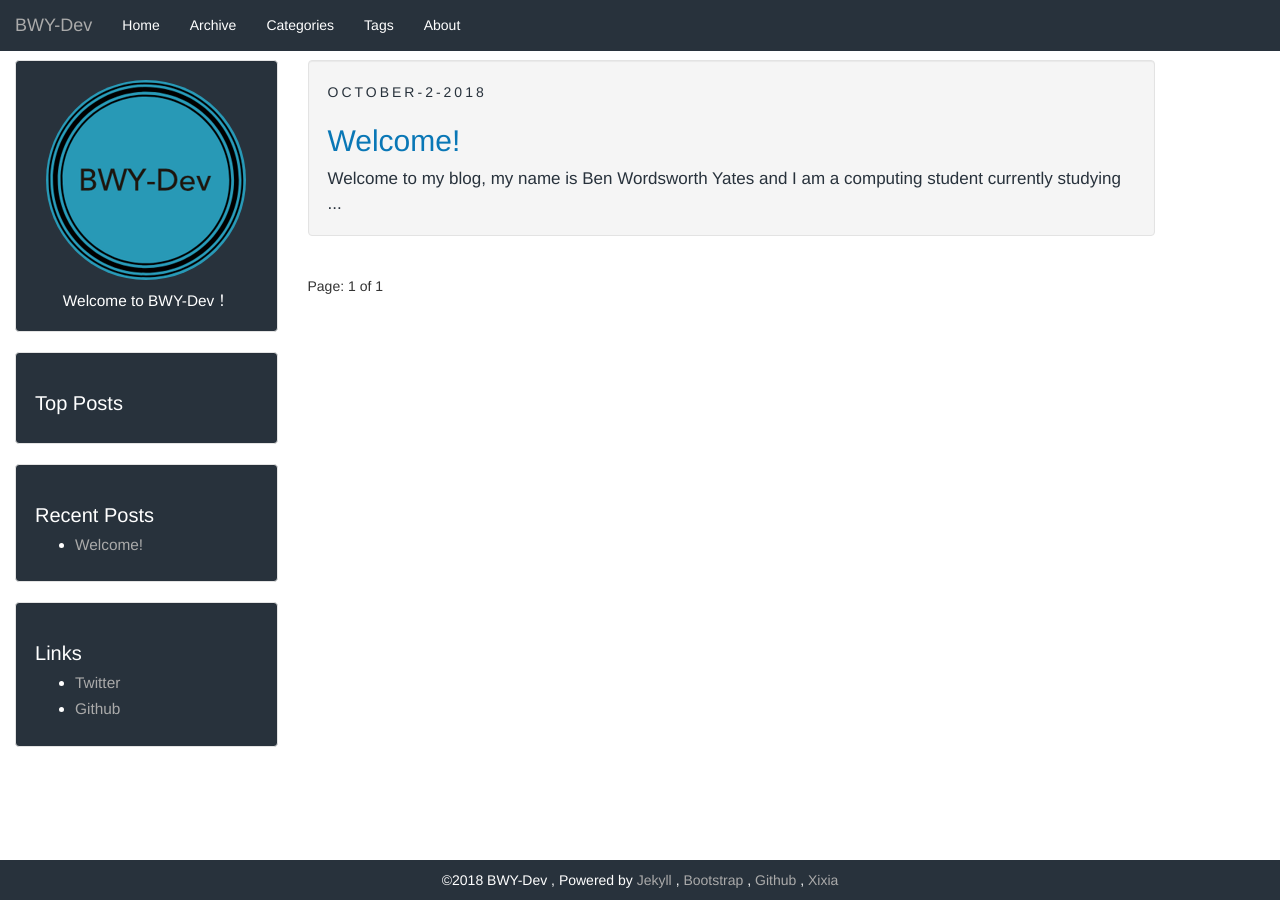
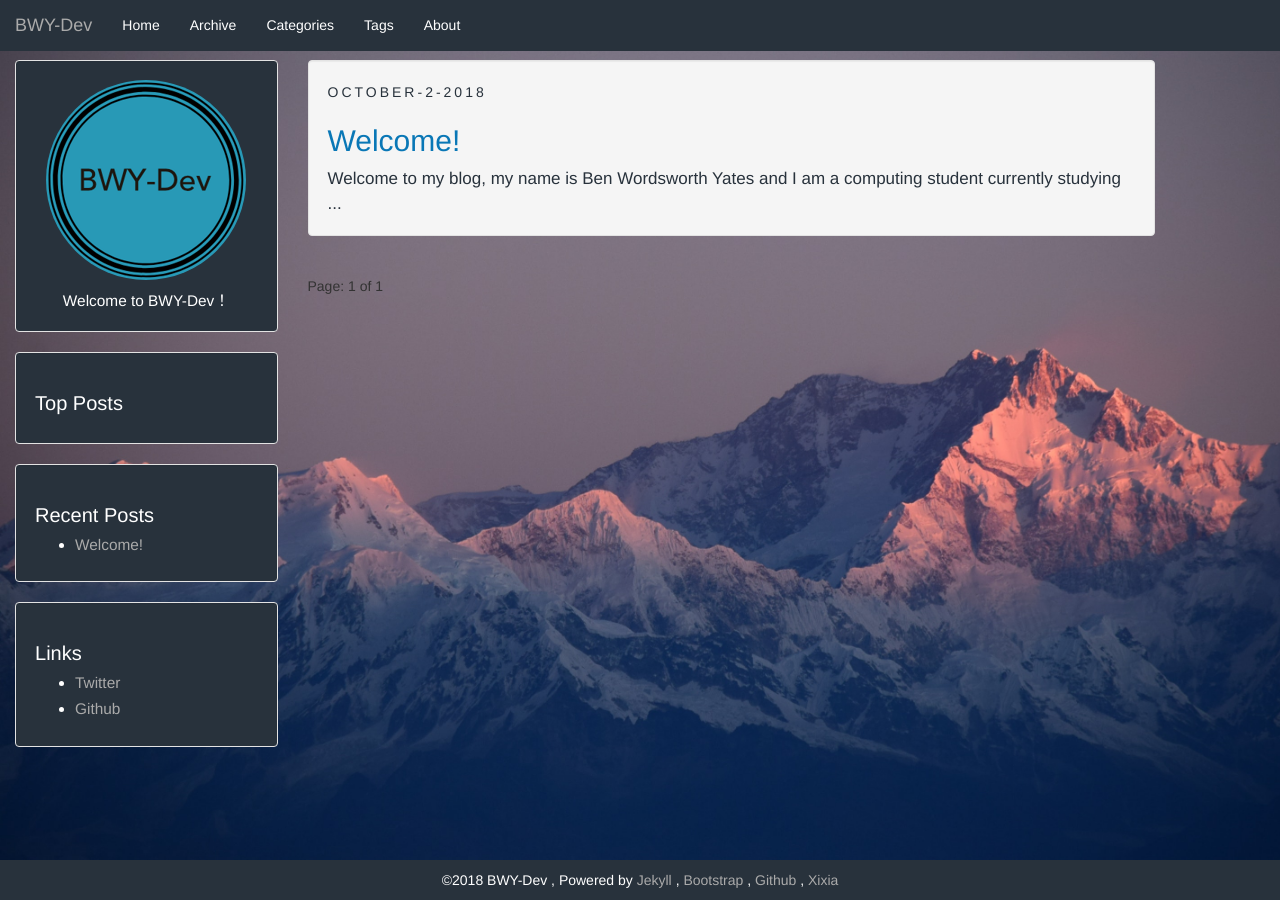
Before and after one commit to bwy-dev/bwy-dev.github.io, a Jekyll site: the page built from index.html, in a window 1280 px wide. Built offline with Jekyll 4.4.1, drawn with Linux system fonts in a browser that asks for light colours; the list of posts is cut into pages by our own code.

Commit message:
added background image

```diff
--- a/_sass/xixia/theme.scss
+++ b/_sass/xixia/theme.scss
@@ -3,7 +3,8 @@
 }
 
 body {
-    background-image: url(/jekyll-xixia/assets/images/canvas_bg.jpg);
+    background: url(/assets/images/altitude-clouds-cold-933054.jpg) no-repeat; background-attachment:fixed;
+    background-size: cover;
     padding-top: 60px;
     height:100%;
 }
```
